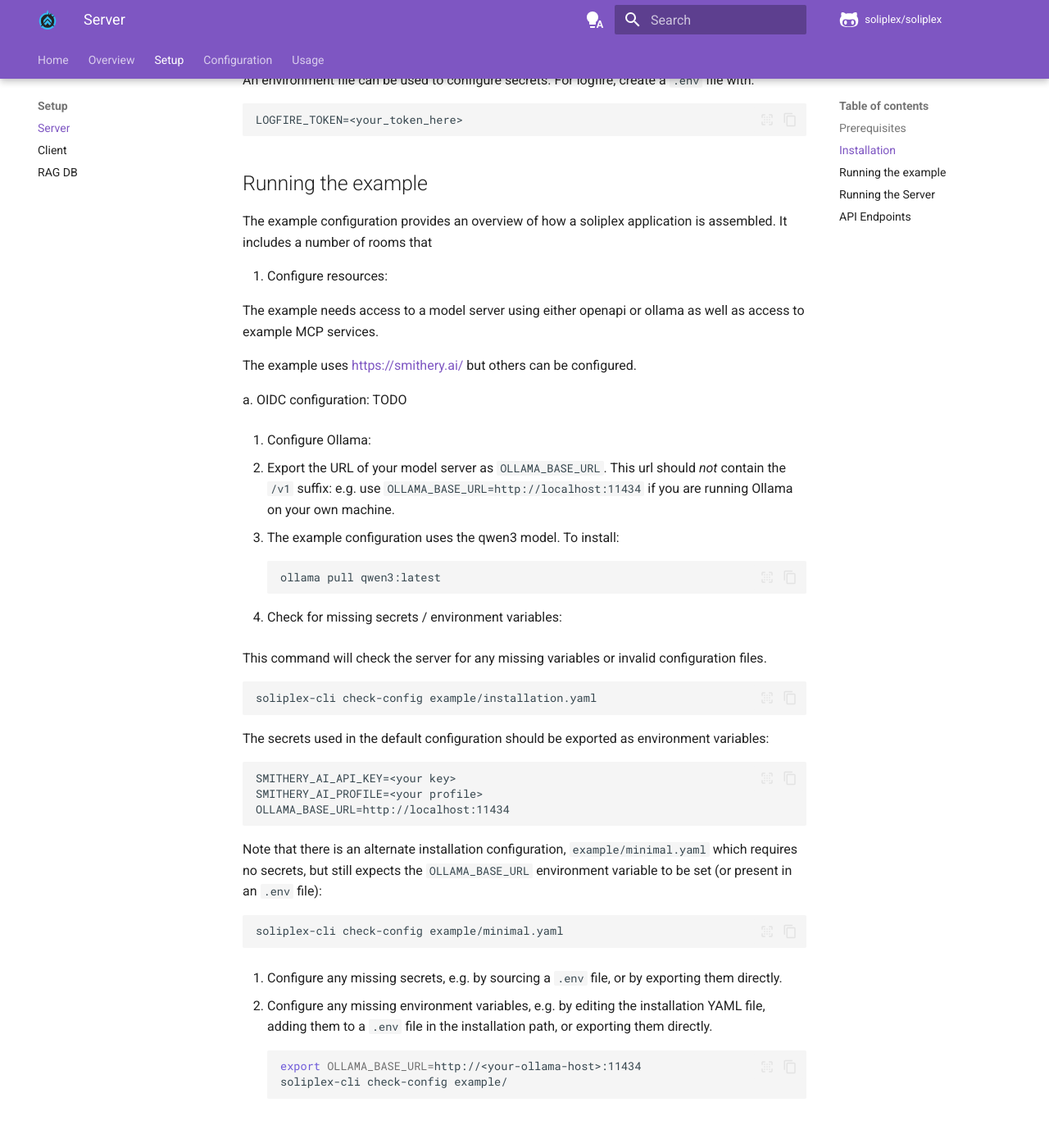
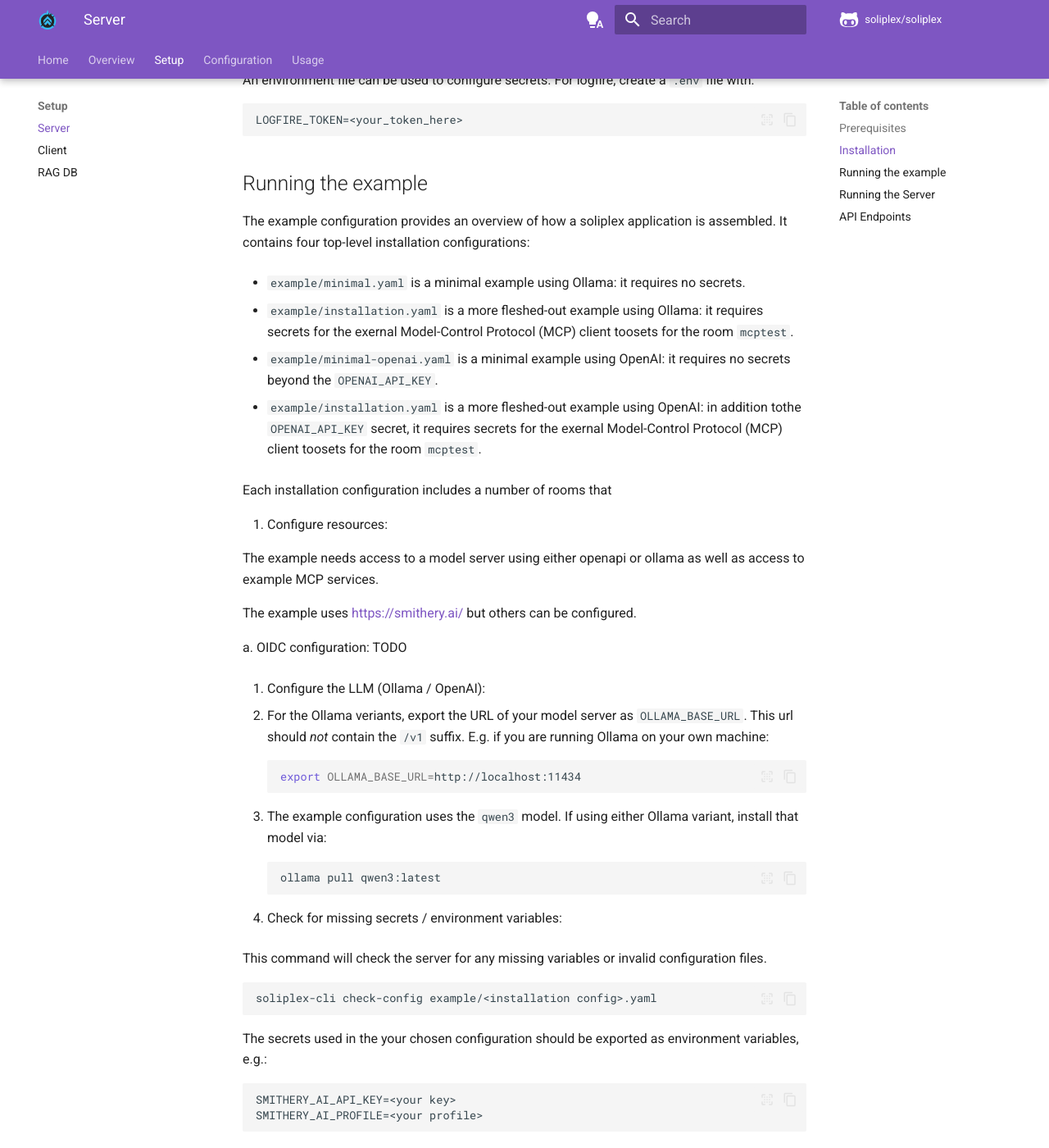
Before and after one commit to soliplex/soliplex.github.io, an MkDocs documentation site: the page built from docs/server.md, in a window 1280 px wide and 1400 px high, scrolled down 1067 px. Shown: the whole window at 82% size. Built offline with MkDocs 1.6.1 and Material for MkDocs 9.7.7, drawn with Linux system fonts in a browser that asks for light colours; comment, search, counter and statistics services are not loaded; some of the changed text lies outside the part shown.

Commit message:
docs: add example configs using OpenAI
Refresh of PR #128, using the newer agent config template feature
to avoid duplicating config files except for the top-level installation.

````diff
--- a/docs/server.md
+++ b/docs/server.md
@@ -49,7 +49,24 @@
 ## Running the example
 
 The example configuration provides an overview of how a soliplex
-application is assembled.  It includes a number of rooms that
+application is assembled.  It contains four top-level installation
+configurations:
+
+- `example/minimal.yaml` is a minimal example using Ollama:  it requires
+  no secrets.
+
+- `example/installation.yaml` is a more fleshed-out example using Ollama:
+  it requires secrets for the exernal Model-Control Protocol (MCP) client
+  toosets for the room `mcptest`.
+
+- `example/minimal-openai.yaml` is a minimal example using OpenAI:
+  it requires no secrets beyond the `OPENAI_API_KEY`.
+
+- `example/installation.yaml` is a more fleshed-out example using OpenAI:
+  in addition tothe `OPENAI_API_KEY` secret, it requires secrets for the
+  exernal Model-Control Protocol (MCP) client toosets for the room `mcptest`.
+
+Each installation configuration includes a number of rooms that
 
 1. Configure resources:
 
@@ -62,14 +79,18 @@
    a. OIDC configuration:
    TODO
 
-2. Configure Ollama:
+2. Configure the LLM (Ollama / OpenAI):
 
-   - Export the URL of your model server as `OLLAMA_BASE_URL`.  This
-    url should *not* contain the `/v1` suffix: e.g. use
-    `OLLAMA_BASE_URL=http://localhost:11434` if you are running Ollama
-    on your own machine.
+   - For the Ollama veriants, export the URL of your model server as
+     `OLLAMA_BASE_URL`.  This url should *not* contain the `/v1` suffix.
+     E.g. if you are running Ollama on your own machine:
 
-   - The example configuration uses the qwen3 model.  To install:
+     ```bash
+     export OLLAMA_BASE_URL=http://localhost:11434
+     ```
+
+   - The example configuration uses the `qwen3` model.  If using either
+     Ollama variant, install that model via:
      ```bash
      ollama pull qwen3:latest
      ```
@@ -79,19 +100,19 @@
    This command will check the server for any missing variables or
    invalid configuration files.
    ```bash
-   soliplex-cli check-config example/installation.yaml
+   soliplex-cli check-config example/<installation config>.yaml
    ```
 
-   The secrets used in the default configuration should be exported as
-   environment variables:
+   The secrets used in the your chosen configuration should be exported as
+   environment variables, e.g.:
    ```
    SMITHERY_AI_API_KEY=<your key>
    SMITHERY_AI_PROFILE=<your profile>
-   OLLAMA_BASE_URL=http://localhost:11434
    ```
 
-   Note that there is an alternate installation configuration,
-   `example/minimal.yaml` which requires no secrets, but still expects
+   Note that the alternate installation configurations, `example/minimal.yaml`
+   and `example/minimal-openai.yaml`, requires no additional secrets
+   The `example/minimal.yaml` configuration still expects
    the `OLLAMA_BASE_URL` environment variable to be set (or present in
    an `.env` file):
    ```bash
````
